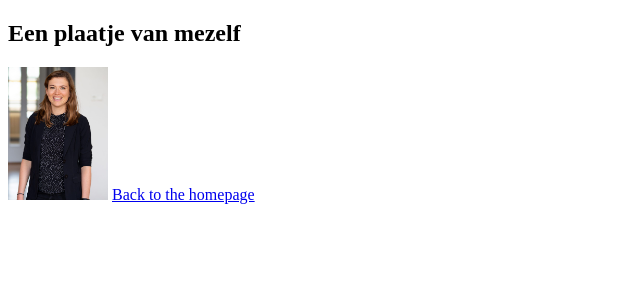
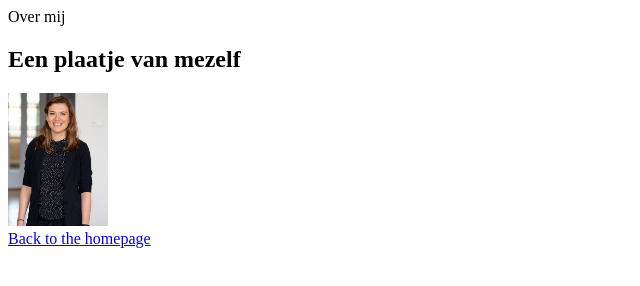
Before and after one commit to WincAcademy/mini-course-opdrachten-oplossingen, a plain HTML site: page Opdracht_003/about.html in a window 1280 px wide. Shown: the whole page, without its empty margins (0-640 px from the left). Drawn offline with Linux system fonts and the light colour scheme.

Commit message:
Opdracht 3

```diff
--- a/Opdracht_003/about.html
+++ b/Opdracht_003/about.html
@@ -4,12 +4,19 @@
     <meta charset="UTF-8" />
     <meta name="viewport" content="width=device-width, initial-scale=1.0" />
     <meta http-equiv="X-UA-Compatible" content="ie=edge" />
-    <title>Document</title>
+    <title>Over mij</title>
   </head>
   <body>
-    <h2>Een plaatje van mezelf</h2>
+    <header>
+      Over mij
+    </header>
+    <main>
+      <h2>Een plaatje van mezelf</h2>
 
-    <img width="100px" src="Marjolein_Winc_sept_2019.jpg" />
-    <a href="index.html">Back to the homepage</a>
+      <img width="100px" src="Marjolein_Winc_sept_2019.jpg" />
+    </main>
+    <footer>
+      <a href="index.html">Back to the homepage</a>
+    </footer>
   </body>
 </html>
```
Also changed, not shown: Opdracht_003/index.html (+8 -3 lines).
